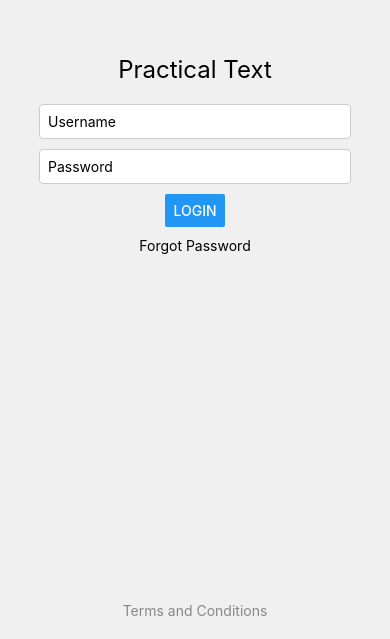
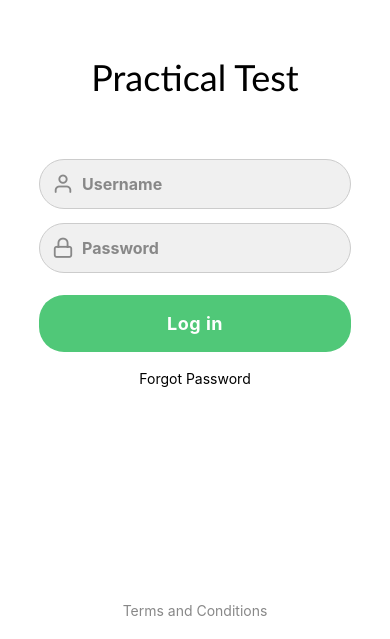
Before and after one commit to bishop7js/MAINFRAME_ASSIGNMENT, a React Native app: screen /login in a window 390 px wide. Shown: the part 205-844 px from the top of the page. Built offline with nearby package versions, Linux system fonts and the light colour scheme.

Commit message:
Completed reolving login screen UI issues

```diff
--- a/src/LoginScreen.js
+++ b/src/LoginScreen.js
@@ -1,39 +1,46 @@
 import React, { useState } from 'react';
-import { View, Text, Button, StyleSheet, TextInput } from 'react-native';
+import { View, Text, StyleSheet, TextInput, TouchableOpacity } from 'react-native';
+import Feather from 'react-native-vector-icons/Feather';
 
 const LoginScreen = ({ navigation }) => {
   const [username, setUsername] = useState('');
   const [password, setPassword] = useState('');
 
-  const usernameData = '123';
-  const userpasswordData = "123";
-
   const handleLogin = () => {
-    if (username === usernameData && password === userpasswordData) {
     navigation.navigate('MainTabs', { screen: 'home' });
-    } else {
-      alert('Invalid username or password');
-    }
   };
 
   return (
     <View style={styles.container}>
       <View style={styles.centerSection}>
-        <Text style={styles.title}>Practical Text</Text>
+        <Text style={styles.title}>Practical Test</Text>
+        <View style={styles.inputWrapper}>
+          <Feather name="user" size={22} color="#888" style={styles.inputIcon} />
           <TextInput
             placeholder="Username"
+            placeholderTextColor="#888"
             value={username}
             onChangeText={setUsername}
-          style={styles.input}
+            style={[styles.input, { fontWeight: 'bold' }]}
+            autoCapitalize="none"
           />
+        </View>
+        <View style={styles.inputWrapper}>
+          <Feather name="lock" size={22} color="#888" style={styles.inputIcon} />
           <TextInput
             placeholder="Password"
+            placeholderTextColor="#888"
             value={password}
             onChangeText={setPassword}
             secureTextEntry
-          style={styles.input}
+            style={[styles.input, { fontWeight: 'bold' }]}
           />
-        <Button title="Login" onPress={handleLogin} />
+        </View>
+        <View style={styles.buttonWrapper}>
+          <TouchableOpacity style={styles.customButton} onPress={handleLogin} activeOpacity={0.8}>
+            <Text style={styles.customButtonText}>Log in</Text>
+          </TouchableOpacity>
+        </View>
         <Text style={styles.forgotPassword}>Forgot Password</Text>
       </View>
       <View style={styles.flexSpacer} />
@@ -47,7 +54,7 @@ const styles = StyleSheet.create({
     flex: 1,
     justifyContent: 'space-between',
     alignItems: 'center',
-    backgroundColor: '#f0f0f0',
+    backgroundColor: '#ffffff',
   },
   centerSection: {
     width: '100%',
@@ -56,21 +63,53 @@ const styles = StyleSheet.create({
     marginTop: 260,
   },
   title: {
-    fontSize: 24,
-    marginBottom: 20,
+    fontSize: 36,
+    fontFamily: 'Optima, sans-serif',
+    marginBottom: 60,
+  },
+  inputWrapper: {
+    flexDirection: 'row',
+    alignItems: 'center',
+    width: '80%',
+    backgroundColor: '#f0f0f0',
+    borderRadius: 25,
+    borderWidth: 1,
+    borderColor: '#ccc',
+    marginBottom: 14,
+    paddingHorizontal: 12,
+  },
+  inputIcon: {
+    marginRight: 8,
   },
   input: {
-    marginBottom: 10,
-    padding: 8,
+    flex: 1,
+    height: 48,
+    fontSize: 16,
+    borderWidth: 0,
+    backgroundColor: 'transparent',
+  },
+  buttonWrapper: {
     width: '80%',
-    borderWidth: 1,
-    borderColor: '#ccc',
-    borderRadius: 4,
-    backgroundColor: '#fff',
+    alignSelf: 'center',
+    marginTop: 8,
+    marginBottom: 8,
+  },
+  customButton: {
+    backgroundColor: '#50C878',
+    borderRadius: 25,
+    paddingVertical: 18, // More padding top and bottom
+    alignItems: 'center',
+    width: '100%',
+  },
+  customButtonText: {
+    color: '#fff',
+    fontSize: 18,
+    fontWeight: 'bold',
+    letterSpacing: 0.5,
   },
   forgotPassword: {
     marginTop: 10,
-    color: '#green',
+    color: '#000000',
   },
   flexSpacer: {
     flex: 1,
```
Lines whose indentation alone changed are shown as unchanged.
